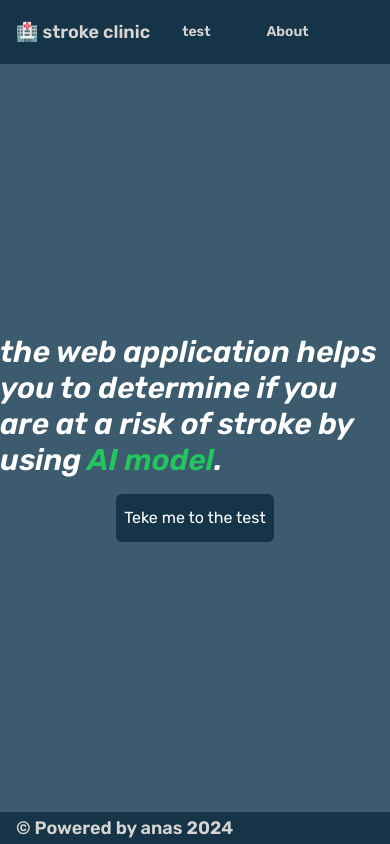
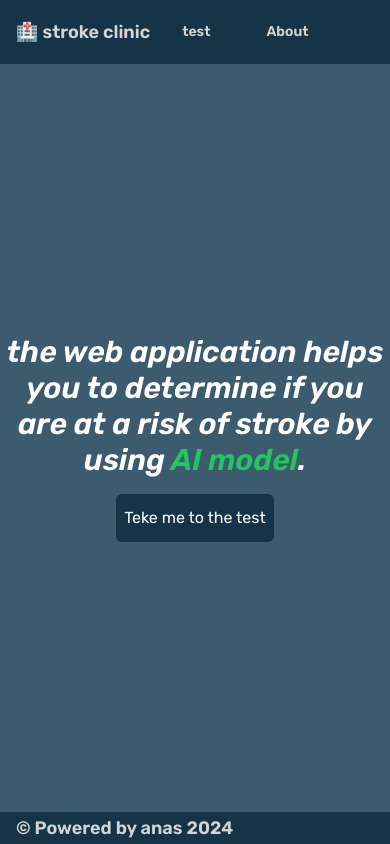
Before and after one commit to anasMAS123/stroke_clinic, a React (Vite) app: page /stroke_clinic/about in a window 390 px wide. Built offline with nearby package versions, Linux system fonts and the light colour scheme; the HTML template or start-up script is replaced by a standard one.

Commit message:
small update 1

```diff
--- a/src/pages/About.jsx
+++ b/src/pages/About.jsx
@@ -2,7 +2,7 @@ import Button from "../ui/Button";
 
 function About() {
   return (
-    <div className="bg-[#3C5B6F] flex flex-col space-y-4 justify-center items-center text-white">
+    <div className="bg-[#3C5B6F] flex flex-col space-y-4 justify-center items-center text-white text-center sm:text-start">
       <p className="text-3xl font-semibold italic">
         the web application helps you to determine if you are at a risk of
         stroke by using <span className=" text-green-500">AI model</span>.
```
